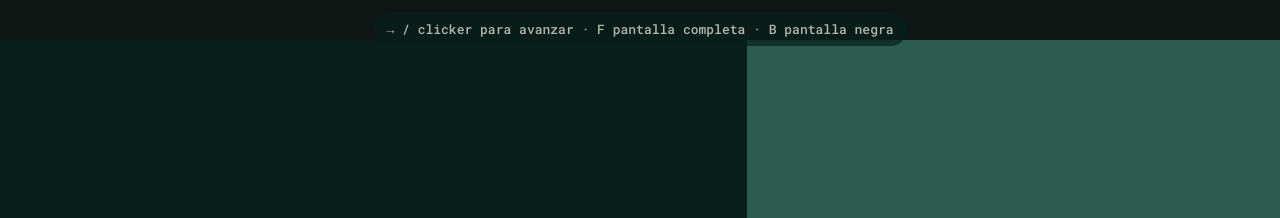
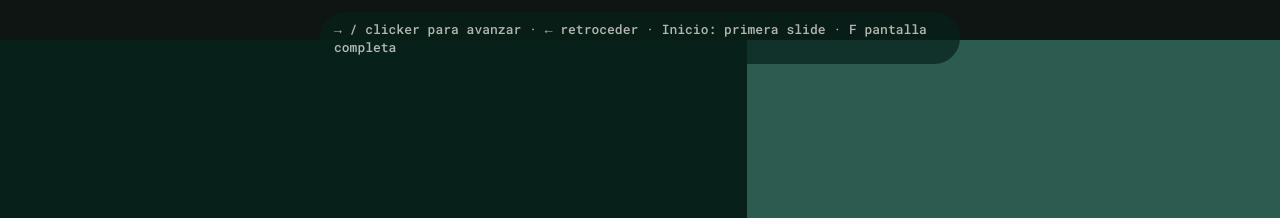
Before and after one commit to vanessamarely/gen-ai-google-pair, a plain HTML site: page deck.html in a window 1280 px wide. Shown: the top 218 px of the page. Drawn offline with Linux system fonts and the light colour scheme; a web font is replaced by a local one.

Commit message:
Empezar siempre en la portada y agregar botón Inicio
Co-Authored-By: Claude Opus 5.5 <noreply@anthropic.com>

```diff
--- a/deck.html
+++ b/deck.html
@@ -809,13 +809,14 @@ mark.sand { color: var(--terra); }
 </div>
 <p class="pageno" id="pageno" style="position:fixed;"></p>
 <div class="hud" id="hud">
+  <button type="button" id="b-home" aria-label="Ir a la primera slide">Inicio</button>
   <button type="button" id="b-prev" aria-label="Anterior">←</button>
   <button type="button" id="b-next" aria-label="Siguiente">→</button>
   <button type="button" id="b-full">Pantalla completa</button>
 </div>
 </div>
 <div class="blackout" id="blackout"></div>
-<div class="hint" id="hint">→ / clicker para avanzar · F pantalla completa · B pantalla negra</div>
+<div class="hint" id="hint">→ / clicker para avanzar · ← retroceder · Inicio: primera slide · F pantalla completa</div>
 
 <script>
 (function () {
@@ -873,7 +874,6 @@ mark.sand { color: var(--terra); }
     });
     stepsOf(slides[i]).forEach((el, k) => el.classList.toggle('shown', k < s));
     document.title = 'Del modelo a la confianza · ' + (i + 1) + '/' + n;
-    try { localStorage.setItem('genai-slide', String(i)); } catch (e) {}
   }
 
   function next() {
@@ -913,6 +913,7 @@ mark.sand { color: var(--terra); }
 
   stage.addEventListener('click', (e) => { if (e.target.closest('.hud')) return; hideHint(); next(); });
   document.getElementById('b-prev').addEventListener('click', (e) => { e.stopPropagation(); prev(); });
+  document.getElementById('b-home').addEventListener('click', (e) => { e.stopPropagation(); go(0); });
   document.getElementById('b-next').addEventListener('click', (e) => { e.stopPropagation(); next(); });
   document.getElementById('b-full').addEventListener('click', (e) => { e.stopPropagation(); toggleFull(); });
 
@@ -929,7 +930,6 @@ mark.sand { color: var(--terra); }
 
   window.addEventListener('resize', fit);
   fit();
-  try { const saved = parseInt(localStorage.getItem('genai-slide') || '0', 10); if (saved > 0 && saved < n) i = saved; } catch (e) {}
   render();
 })();
 </script>
```
Also changed, not shown: index.html (+3 -3 lines).
